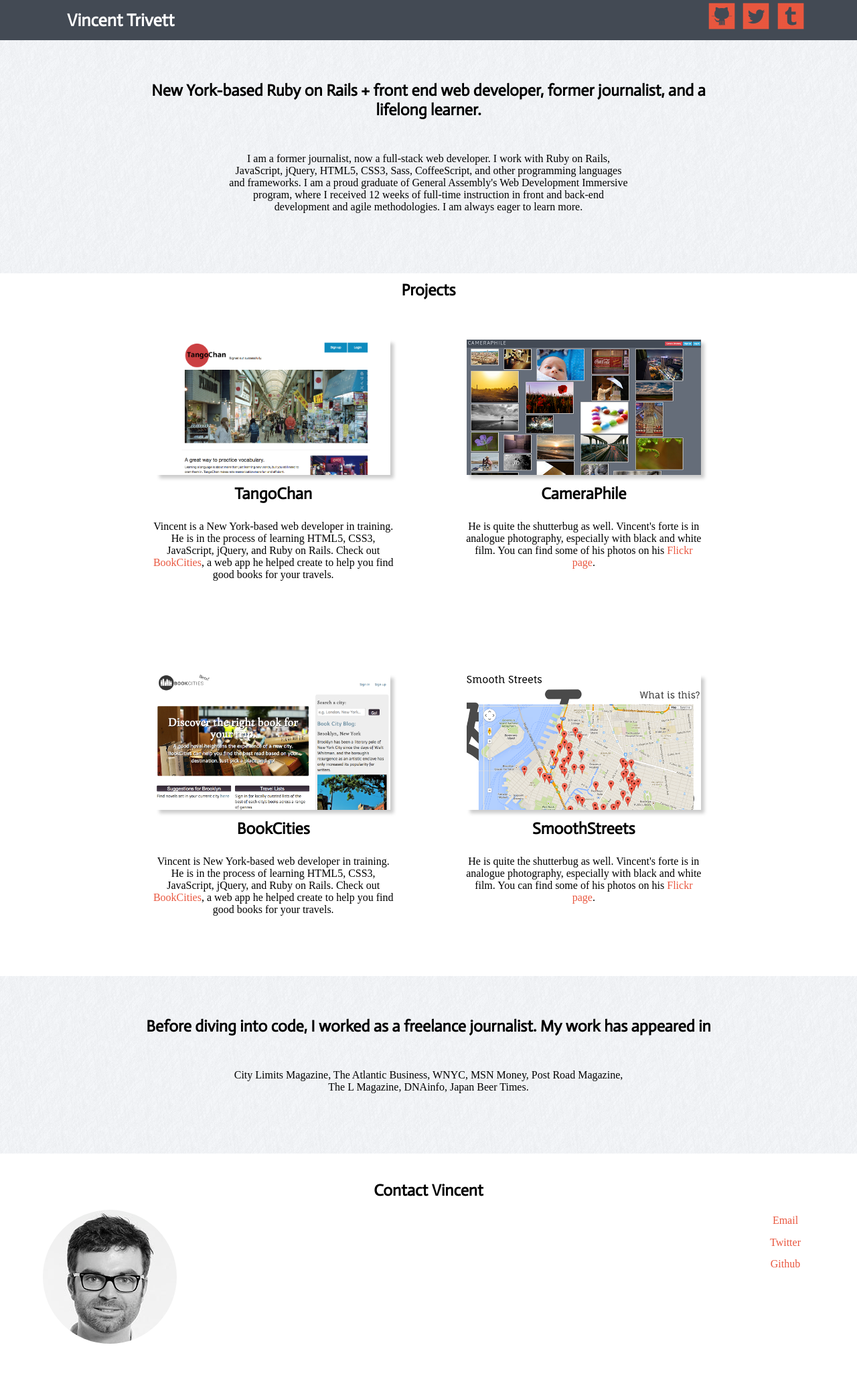
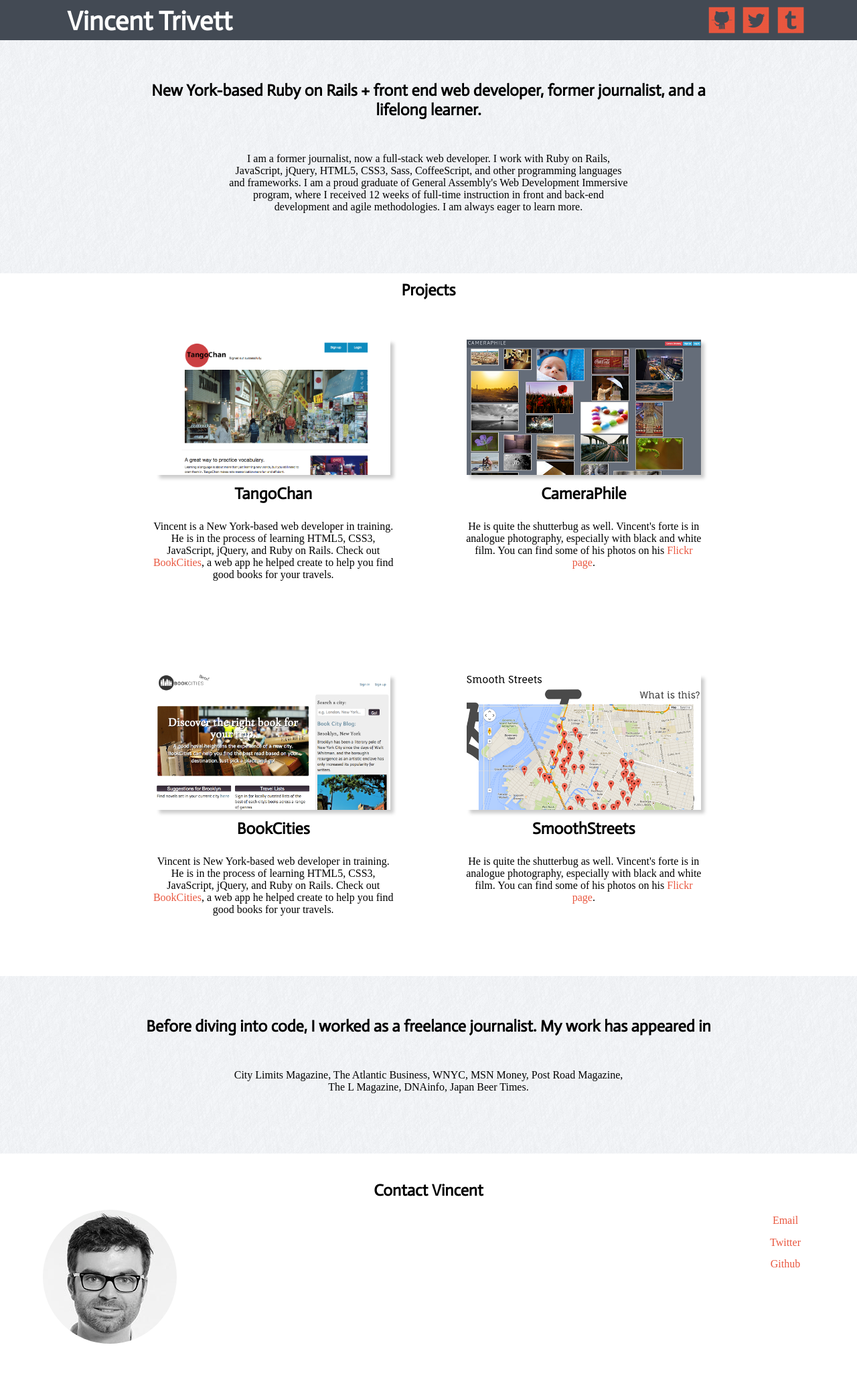
Before and after one commit to trivett/trivett.github.ioold, a Jekyll site: the page built from index.html, in a window 1280 px wide. Shown: the whole page at 67% size. Built offline with Jekyll 4.4.1, drawn with Linux system fonts in a browser that asks for light colours; some web fonts are replaced; Markdown is read by kramdown in place of the engine named in the settings.

Commit message:
all you need is text

```diff
--- a/css/style.css
+++ b/css/style.css
@@ -45,15 +45,15 @@ header{
 }
 
 .logo h1 {
-  font-size: 2em;
   margin-left: 100px;
-  margin-top: 15px;
+  margin-top: 7px;
   color: #FFF;
 }
 
 .social {
   float:right;
   margin-right: 75px;
+  margin-top: 6px;
 }
 
 
```
